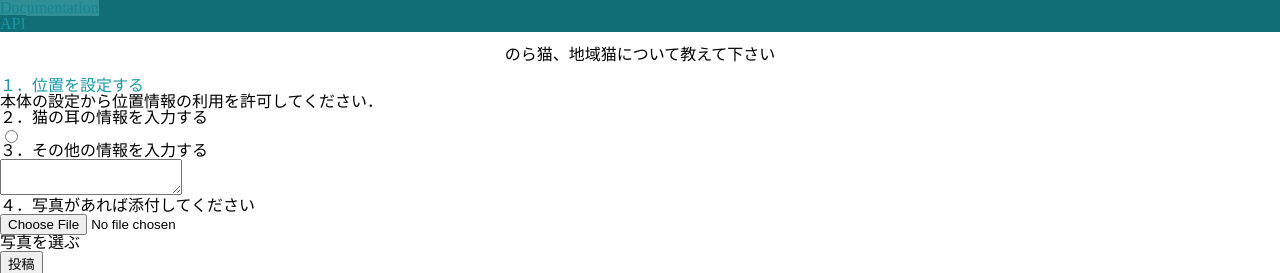
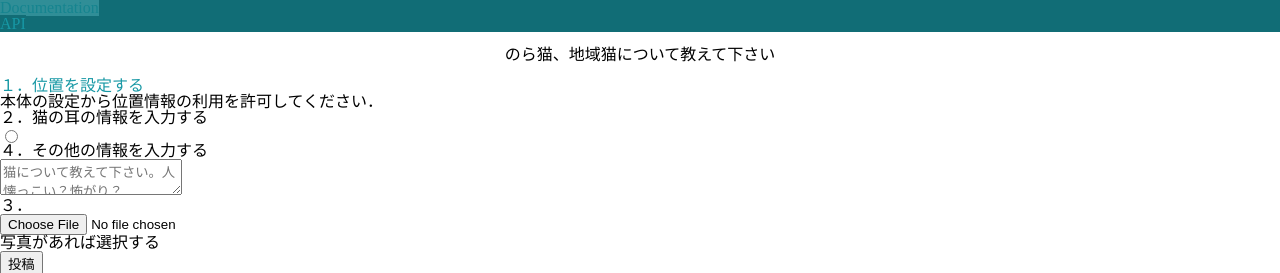
Before and after one commit to tuiyoku/Nekoderu, a CakePHP app: template app/src/Template/Pages/add_neko.ctp in a window 1280 px wide. Shown: the top 273 px of the page. Run offline with PHP 8.4 and a stand-in for CakePHP, Linux system fonts and the light colour scheme; the template is opened without the code that fills it, so the values that code supplies are empty; form fields are guessed from the names that the template uses; some libraries are stand-ins or nearby versions.

Commit message:
minor changes

```diff
--- a/app/src/Template/Pages/add_neko.ctp
+++ b/app/src/Template/Pages/add_neko.ctp
@@ -54,24 +54,28 @@
         </div>
     </div>
     <div class="box">
-        <div class="memo-title">３．その他の情報を入力する</div>
+        <div class="memo-title">４．その他の情報を入力する</div>
         <?php
         echo $this->Form->input('comment',
-            ['type' => 'textarea', 'id' => 'comment', 'label' => false, 'rows' => 2]);
+            ['type' => 'textarea', 'id' => 'comment', 'label' => false, 'rows' => 2,
+            'placeholder'=>'猫について教えて下さい。人懐っこい？怖がり？']);
     ?>
     </div>
+
     <div class="box">
-        <div class="memo-title">４．写真があれば添付してください</div>
-        <label class="button-file">
-        <?php
-            echo $this->Form->input('image', ['type' => 'file', 'id' => 'image', 'class' => 'hide', 'label' => false]);
-        ?>
-        写真を選ぶ
-    </label>
+        <div class="memo-title">３．
+            <label class="button-file">
+            <?php
+                echo $this->Form->input('image', ['type' => 'file', 'id' => 'image', 'class' => 'hide', 'label' => false]);
+            ?>
+            写真があれば選択する
+            </label>
+        </div>
     </div>
     <div class="box-mini">
         <?php
-        echo $this->Form->submit('投稿', ['id' => 'js-submit-button', 'value'=>'投稿', 'label' => false]);
+        echo $this->Form->submit(
+            '投稿', ['id' => 'js-submit-button', 'value'=>'投稿', 'label' => false]);
     ?>
     </div>
 <?php echo $this->Form->end(); ?>
```
